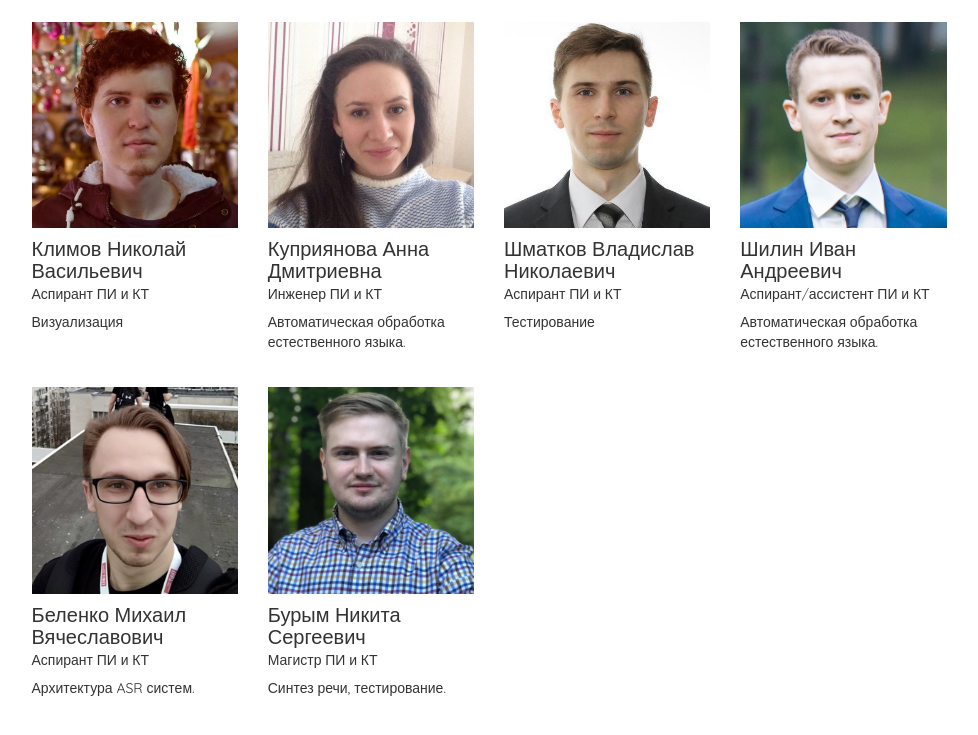
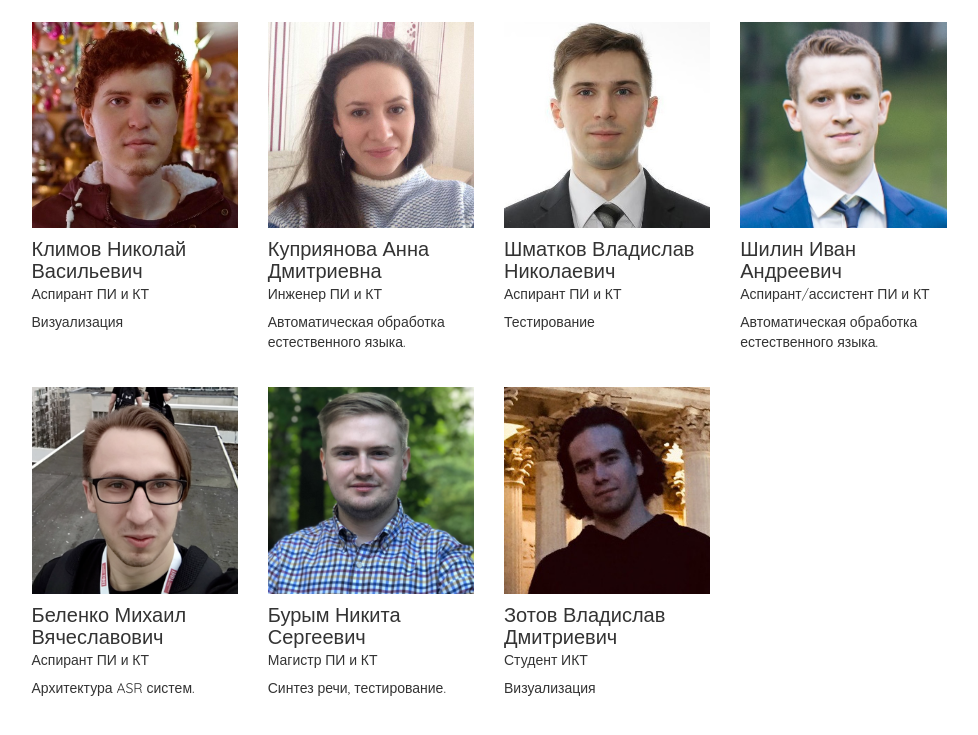
Before and after one commit to Amberdr0p/Amberdr0p.github.io, a plain HTML site: page index.html in a window 1280 px wide. Shown: the part 503-1238 px from the top of the page, without its empty margins (151-1129 px from the left). Drawn offline with nearby package versions, Linux system fonts and the light colour scheme.

Commit message:
Added Zotov profile

```diff
--- a/index.html
+++ b/index.html
@@ -148,6 +148,19 @@
               <h2>Магистр ПИ и КТ</h2>
               <p>Синтез речи, тестирование.</p>
             </div>
+            <div class="col-lg-3 col-md-3 col-sm-4 col-xs-12 profile">
+              <div class="img-box">
+                <img src="img/Zotov.jpg" class="img-responsive">
+                <!-- <ul class="text-center">
+                  <a href="#"><li><i class="fa fa-facebook"></i></li></a>
+                  <a href="#"><li><i class="fa fa-twitter"></i></li></a>
+                  <a href="#"><li><i class="fa fa-linkedin"></i></li></a>
+                </ul> -->
+              </div>
+              <h1>Зотов Владислав Дмитриевич</h1>
+              <h2>Студент ИКТ</h2>
+              <p>Визуализация</p>
+            </div>
           </div>
         </div>
       </div>
```
Also changed, not shown: img/Zotov.jpg (added).
